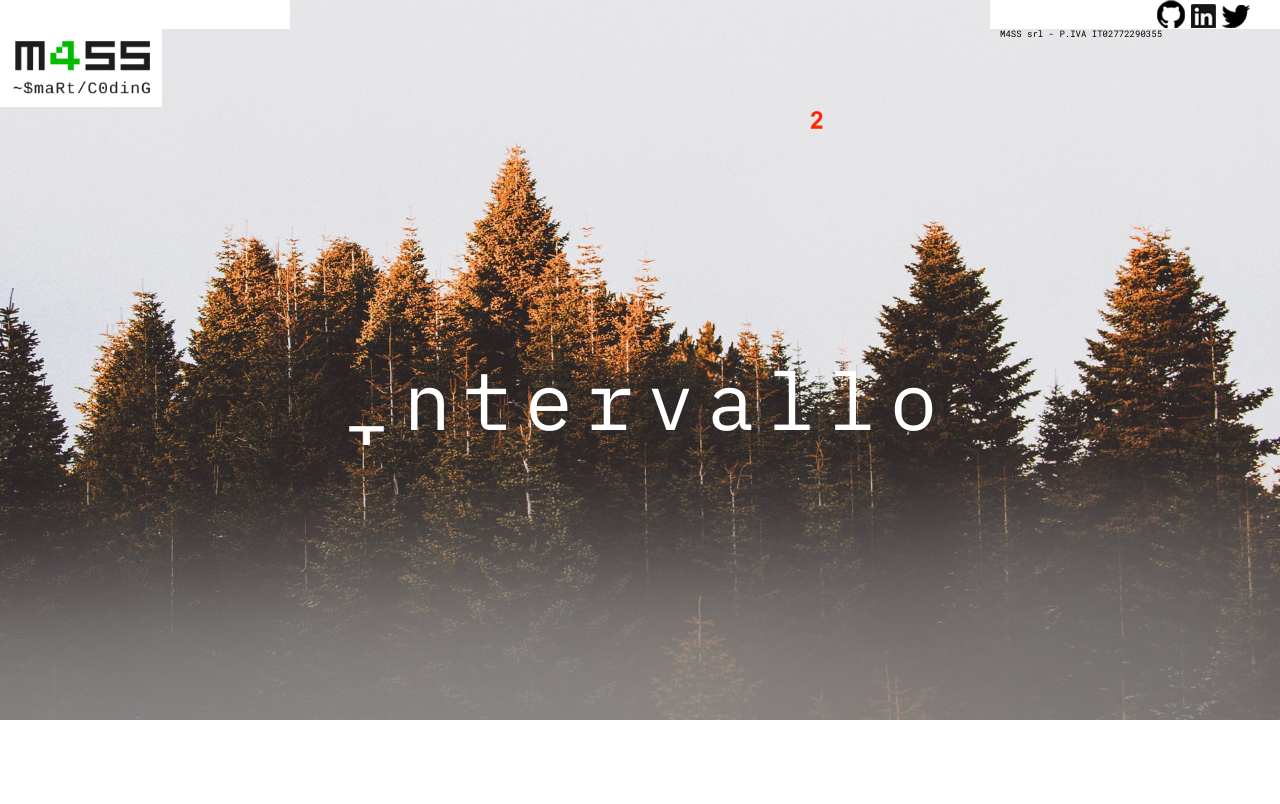
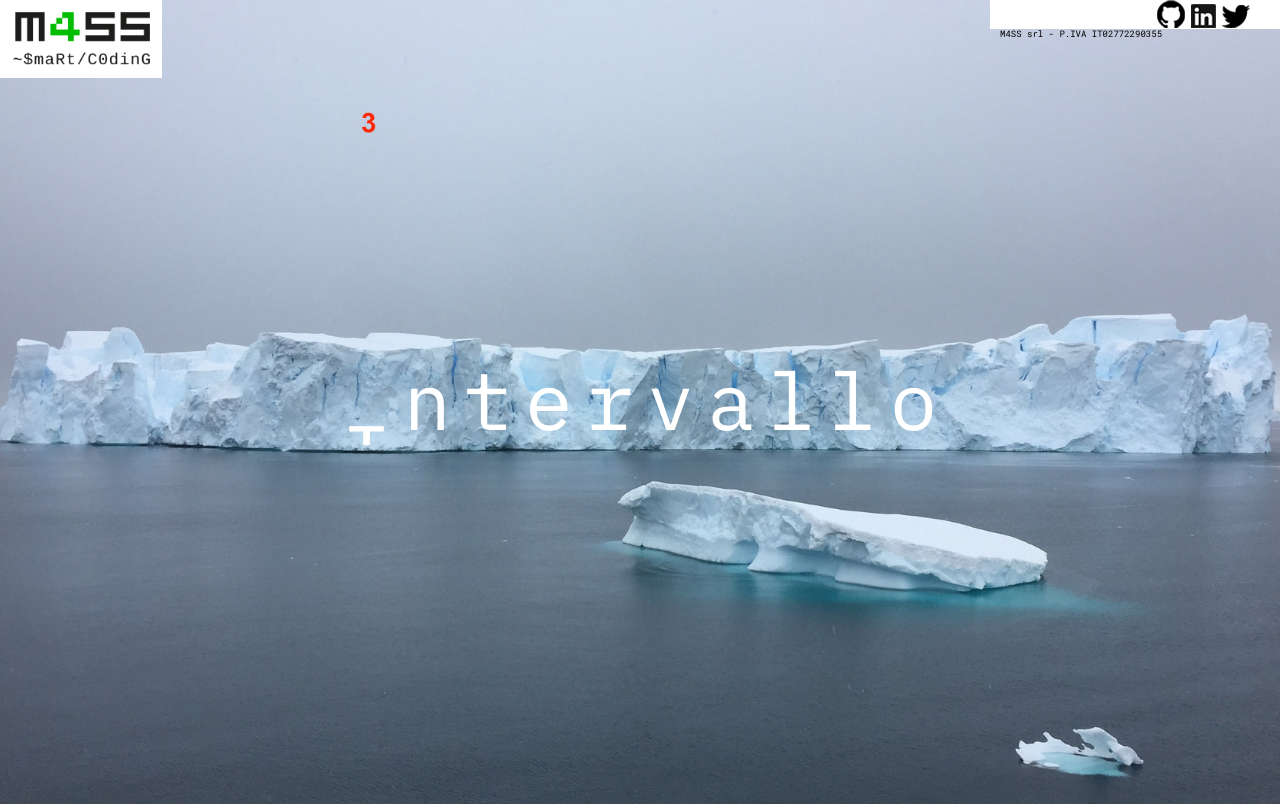
Before and after one commit to M4SS-Code/website-v1-intervallo, a plain HTML site: page index.html in a window 1280 px wide. Drawn offline with Linux system fonts and the light colour scheme; a web font is replaced by a local one.

Commit message:
create slideshow

```diff
--- a/assets/main.css
+++ b/assets/main.css
@@ -59,15 +59,16 @@ Google Fonts used:
 
 *****/
 
-body {
-	background-image: url('/assets/images/1.jpg');
+#container {
 	background-color: white;
 	background-position-x: center;
     background-position-y: top;
 	background-repeat: no-repeat;
 	background-blend-mode: darken;
 	background-size: cover;
-	transition: 0.5s;
+	transition-property: opacity;
+    transition-duration: 0.5s;
+	transition-timing-function: linear;
 	color: white;
 }
 
@@ -75,6 +76,39 @@ body {
 	height: 100%;
 	width: 100%;
 }
+
+.slideshow-background {
+    position: absolute;
+    left: -2px;
+    top: -2px;
+    right: -2px;
+    bottom: -2px;
+    transform: translateZ(0);
+}
+.slideshow-background .slideshow-container {
+    display: block;
+    position: absolute;
+    left: -2px;
+    top: -2px;
+    right: -2px;
+    bottom: -2px;
+    overflow: hidden;
+}
+.slideshow-background .slideshow-container .slideshow-image {
+    display: block;
+    position: absolute;
+    left: -2px;
+    top: -2px;
+    right: -2px;
+    bottom: -2px;
+    background-repeat: no-repeat;
+    background-size: cover;
+    background-position: 50% 50%;
+	transition-property: opacity;
+	transition-duration: 0.5s;
+	transition-timing-function: linear;
+}
+
 
 header {
 	width: 100%;
--- a/assets/main.js
+++ b/assets/main.js
@@ -1,6 +1,6 @@
 /* MAIN JAVASCRIPT M4SS */
 
-var num_bg_images = 2;
+var num_bg_images = 3;
 var current_bg_image = 1;
 
 function change_background_image()
@@ -10,10 +10,17 @@ function change_background_image()
     } else {
         current_bg_image += 1;
     }
-    var body = document.getElementsByTagName('body')[0];
-    var new_src = "/assets/images/" + current_bg_image + ".jpg";
-    body.style.backgroundImage = 'url(' + new_src + ')';
+
+    // move UP the current id
+    var element_id_current = 'si_' + current_bg_image;
+    document.getElementById(element_id_current).style.zIndex = 1;
+
+    // move all the others to z-index 2
+    for(i = 1; i <= num_bg_images; i++) {
+        document.getElementById('si_' + i).style.zIndex = 2;
+    }
 }
+
 
 function change_intervallo()
 {
--- a/index.html
+++ b/index.html
@@ -23,11 +23,11 @@
         document.addEventListener("DOMContentLoaded", function(event) {
 
             // load first background image
-            change_background_image();
+            //change_background_image();
             // then a new one after the interval
-            //setInterval(() => {
-            //    change_background_image();
-            //}, 3000);
+            setInterval(() => {
+                change_background_image();
+            }, 3000);
 
             // change Intervallo text
             //setInterval(() => {
@@ -39,8 +39,14 @@
 </head>
 <body>
     <div id="container">
+        <div class="slideshow-background">
+            <div class="slideshow-container">
+                <div id="si_1" class="slideshow-image" style="z-index: 2; background-image: url('/assets/images/1.jpg');"></div>
+                <div id="si_2" class="slideshow-image" style="z-index: 1; background-image: url('/assets/images/2.jpg');"></div>
+                <div id="si_3" class="slideshow-image" style="z-index: 1; background-image: url('/assets/images/3.jpg');"></div>
+            </div>
+        </div>
         <header>
-            <div class="rmwidget widget-shape div-instead-of-svg no-transition above-all-fade fade-in" data-id="5e7e45c09a4857007d4b9672" style="top: 0px; width: 290px; height: 29px; right: 0px; z-index: 104; background-color: rgb(255, 255, 255); border-color: rgb(255, 255, 255); border-radius: 0px; border-style: solid; border-width: 0px; box-sizing: border-box;"></div>
             <div id="header_data">
                 <div>
                     <span>M4SS srl - P.IVA IT02772290355</span>
```
